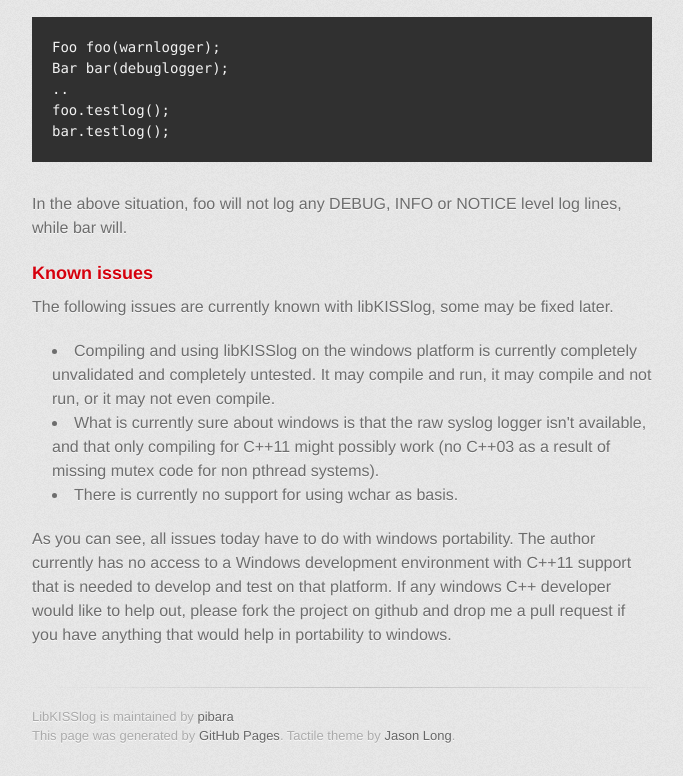
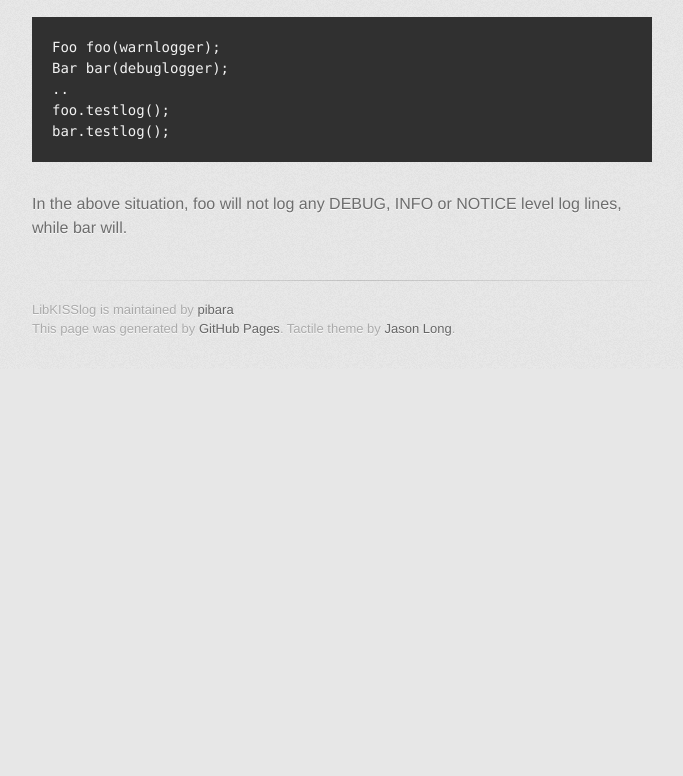
Before and after one commit to pibara/libKISSlog, a plain HTML site: page index.html in a window 1280 px wide. Shown: the part 4990-5766 px from the top of the page, without its empty margins (298-981 px from the left). After the commit the page ends 5359 px from the top, so only its background shows below. Drawn offline with Linux system fonts and the light colour scheme; a web font is replaced by a local one.

Commit message:
Update index.html

```diff
--- a/index.html
+++ b/index.html
@@ -185,15 +185,6 @@ bar.testlog();
 
 <p>In the above situation, foo will not log any DEBUG, INFO or NOTICE level log lines, while bar will.</p>
 
-<h3>Known issues</h3>
-
-<p>The following issues are currently known with libKISSlog, some may be fixed later.</p>
-
-<ul>
-<li>Compiling and using libKISSlog on the windows platform is currently completely unvalidated and completely untested. It may compile and run, it may compile and not run, or it may not even compile. </li>
-<li>What is currently sure about windows is that the raw syslog logger isn't available, and that only compiling for C++11 might possibly work (no C++03 as a result of missing mutex code for non pthread systems).</li>
-<li>There is currently no support for using wchar as basis. </li>
-</ul><p>As you can see, all issues today have to do with windows portability. The author currently has no access to a Windows development environment with C++11 support that is needed to develop and test on that platform. If any windows C++ developer would like to help out, please fork the project on github and drop me a pull request if you have anything that would help in portability to windows.</p>
         </section>
 
         <footer>
```
